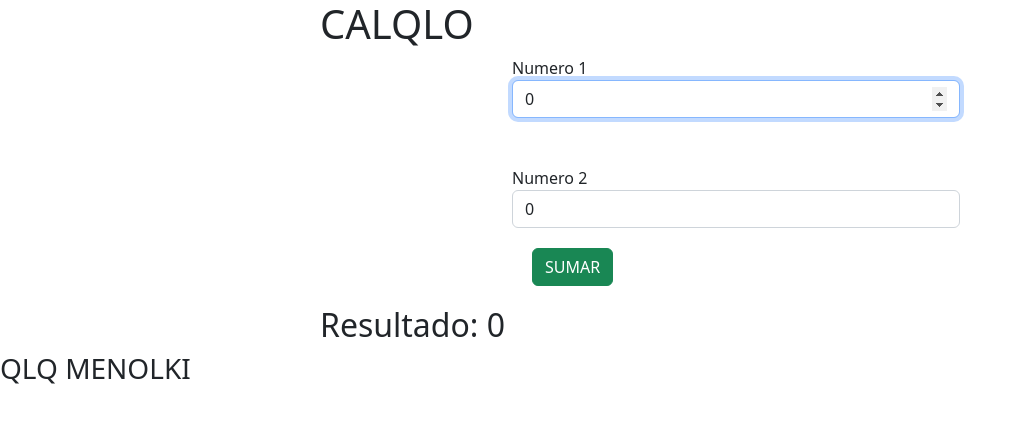
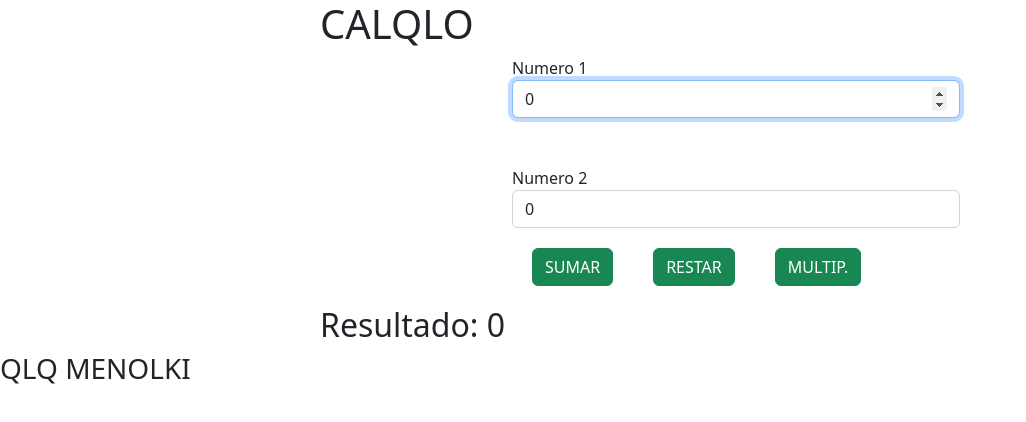
Before and after one commit to Madvillainism/WEBDEV, an Angular app: page / in a window 1280 px wide. Shown: the top 422 px of the page, without its empty margins (0-1026 px from the left). Built offline with nearby package versions, Linux system fonts and the light colour scheme.

Commit message:
CALCUANGULAR UPDATE

```diff
--- a/src/app/app.component.html
+++ b/src/app/app.component.html
@@ -16,6 +16,12 @@
     <button type="submit" class="btn btn-success" (click)="sumar()">
       SUMAR
     </button>
+    <button type="submit" class="btn btn-success" (click)="restar()">
+      RESTAR
+    </button>
+    <button type="submit" class="btn btn-success" (click)="mult()">
+      MULTIP.
+    </button>
   </form>
   <h2>Resultado: {{ resul }}</h2>
 </div>
--- a/src/app/app.component.ts
+++ b/src/app/app.component.ts
@@ -14,4 +14,12 @@ export class AppComponent {
   sumar(): void {
     this.resul = this.num1 * 1 + this.num2 * 1;
   }
+
+  restar(): void {
+    this.resul = this.num1 * 1 - this.num2 * 1;
+  }
+
+  mult(): void {
+    this.resul = this.num1 * 1 * this.num2 * 1;
+  }
 }
```
